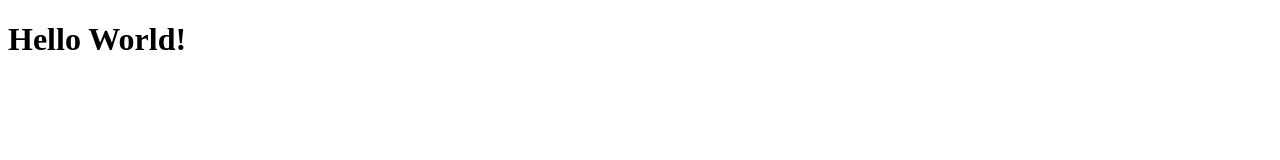
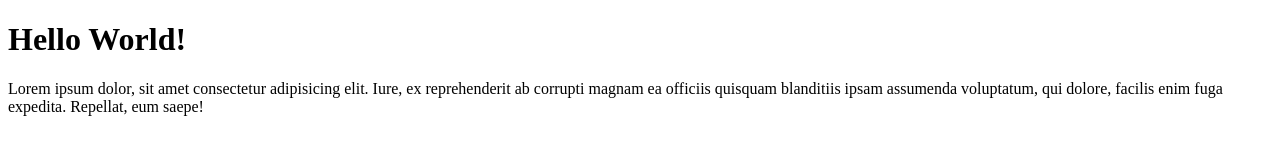
Before and after one commit to Jeisiel/Projeto-1, a plain HTML site: page index.html in a window 1280 px wide. Drawn offline with Linux system fonts and the light colour scheme.

Commit message:
Adicionado Parafrafo

```diff
--- a/index.html
+++ b/index.html
@@ -7,5 +7,6 @@
 </head>
 <body>
     <h1>Hello World!</h1>
+    <p>Lorem ipsum dolor, sit amet consectetur adipisicing elit. Iure, ex reprehenderit ab corrupti magnam ea officiis quisquam blanditiis ipsam assumenda voluptatum, qui dolore, facilis enim fuga expedita. Repellat, eum saepe!</p>
 </body>
 </html>
```
